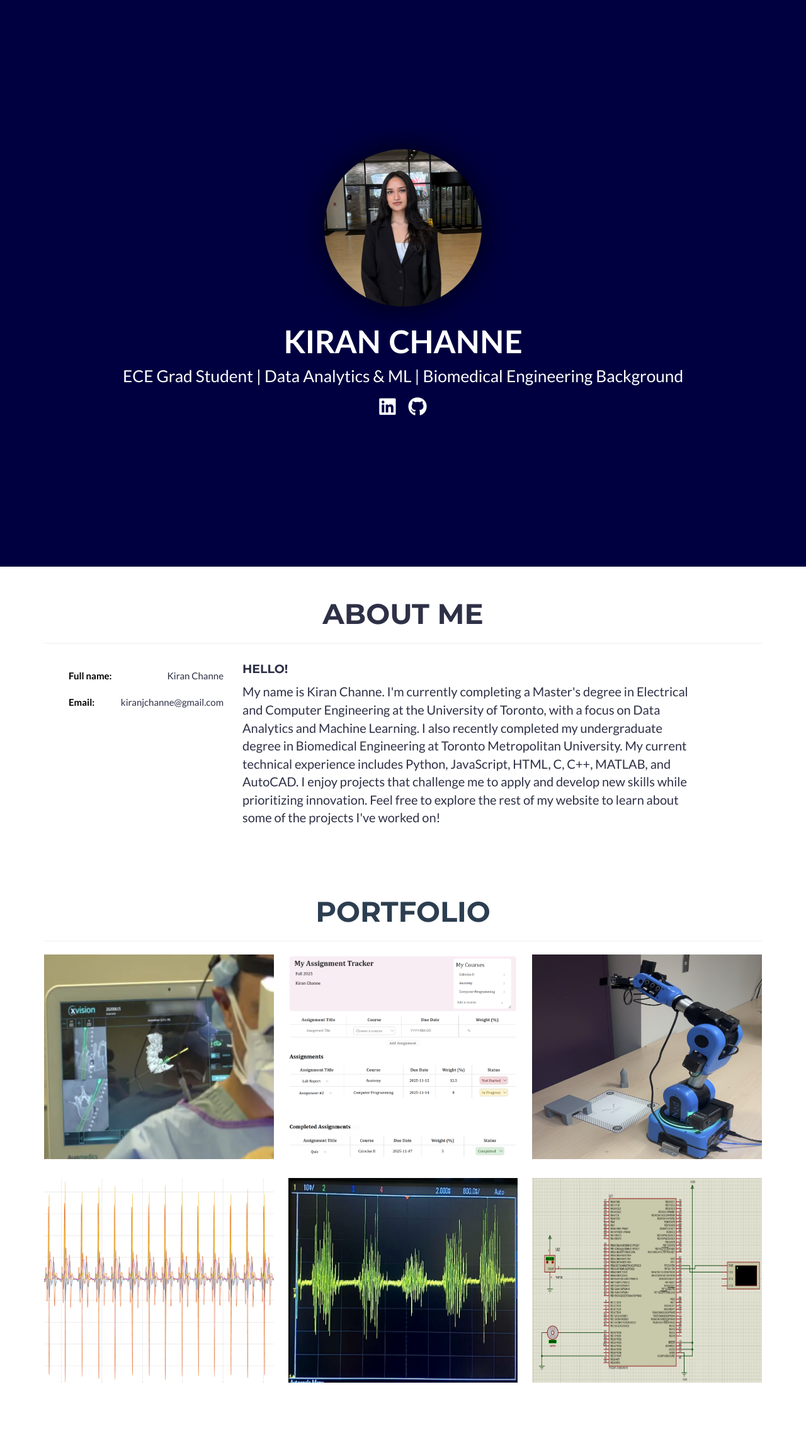
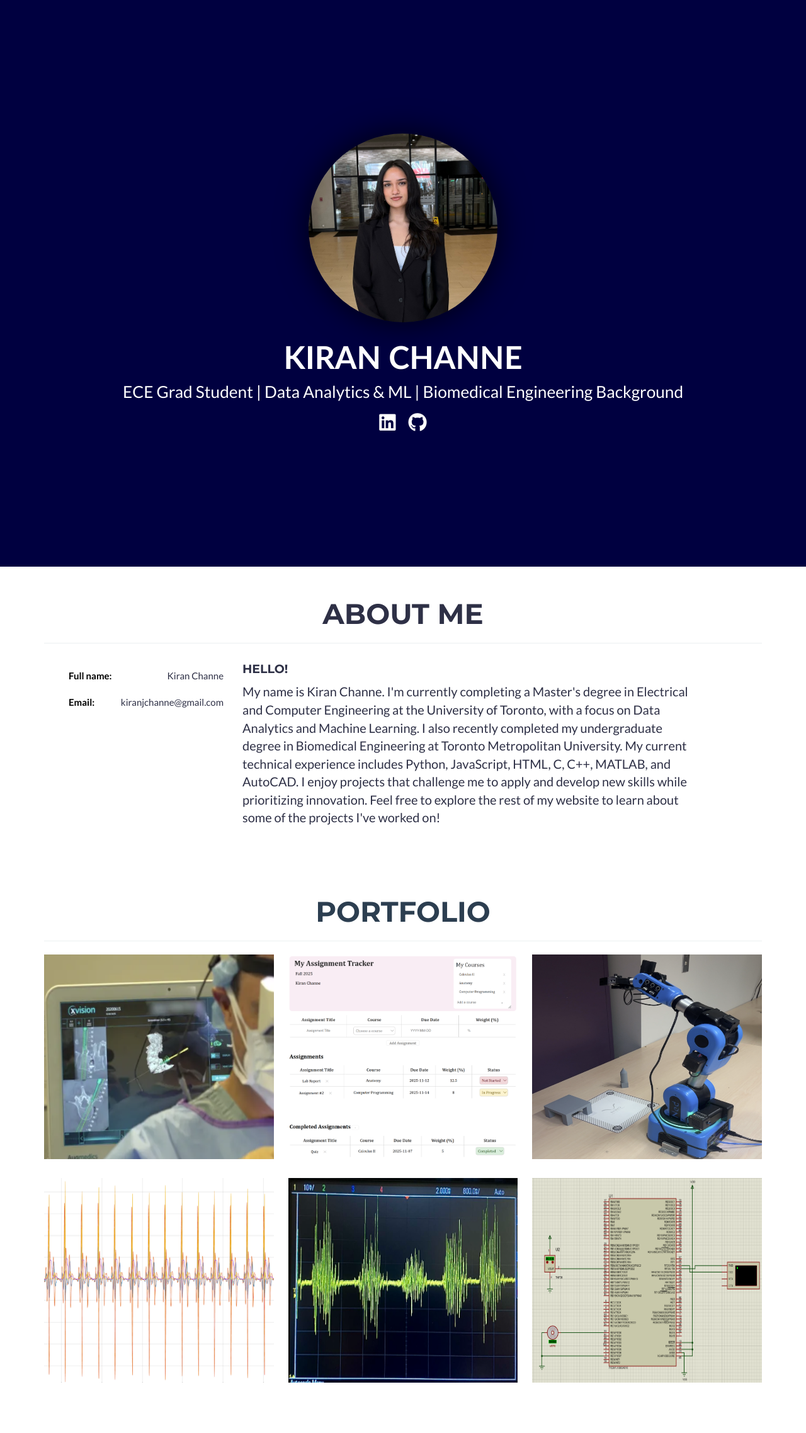
Before and after one commit to kiranchanne/kiranchanne.github.io, a Jekyll site: the page built from _posts/2014-07-18-project-1.markdown, in a window 1280 px wide. Shown: the whole page at 63% size. Built offline with Jekyll 4.4.1, drawn with Linux system fonts in a browser that asks for light colours.

Commit message:
Update main.css

```diff
--- a/_includes/css/main.css
+++ b/_includes/css/main.css
@@ -57,8 +57,8 @@ h6 {
 }
 
 .hero-header img {
-  width: 250px;
-  height: 250px;
+  width: 300px;
+  height: 300px;
   border-radius: 50%;
   box-shadow: 0 0 50px rgba(0, 0, 0, 0.8);
   object-fit: cover;
```
